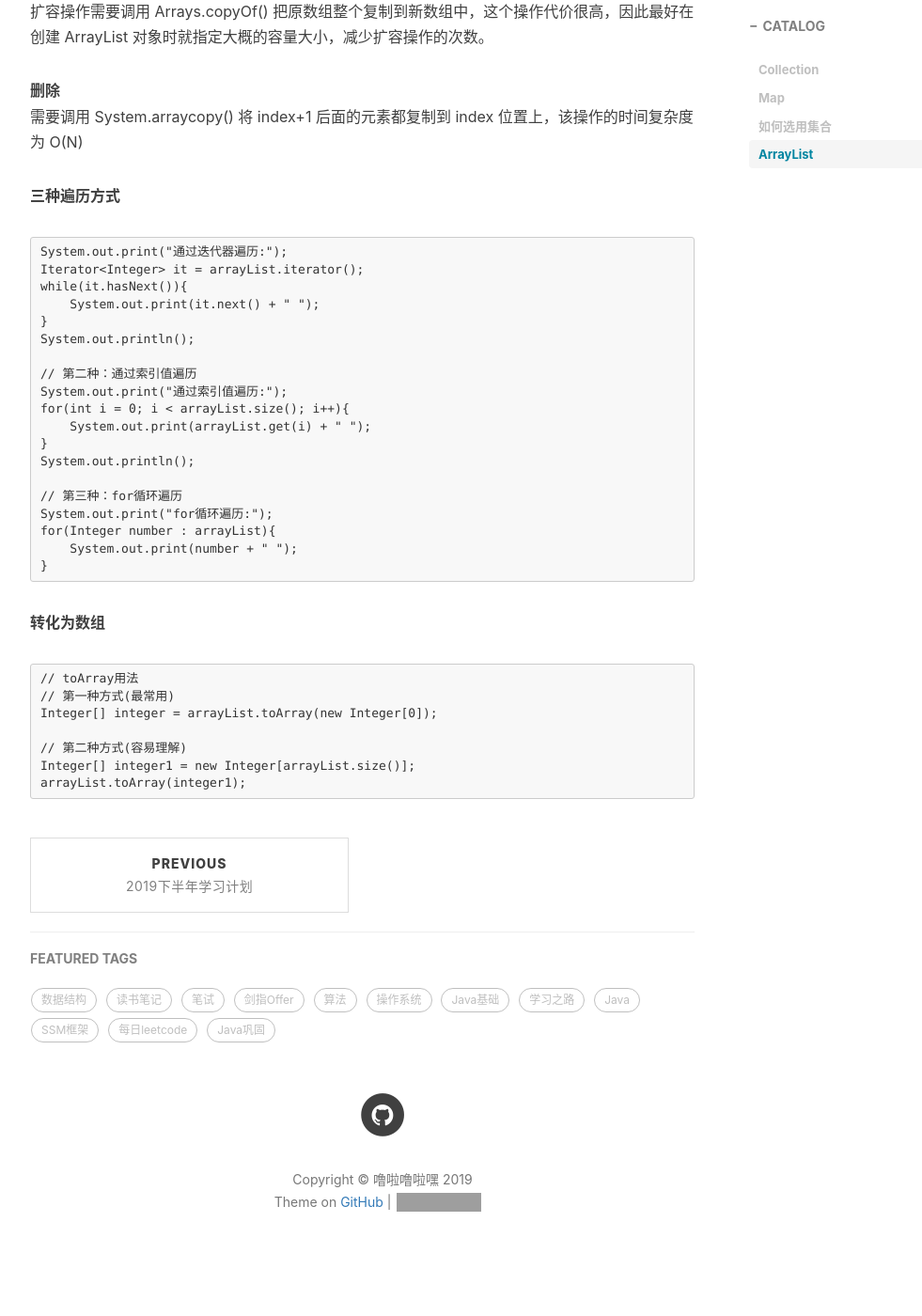
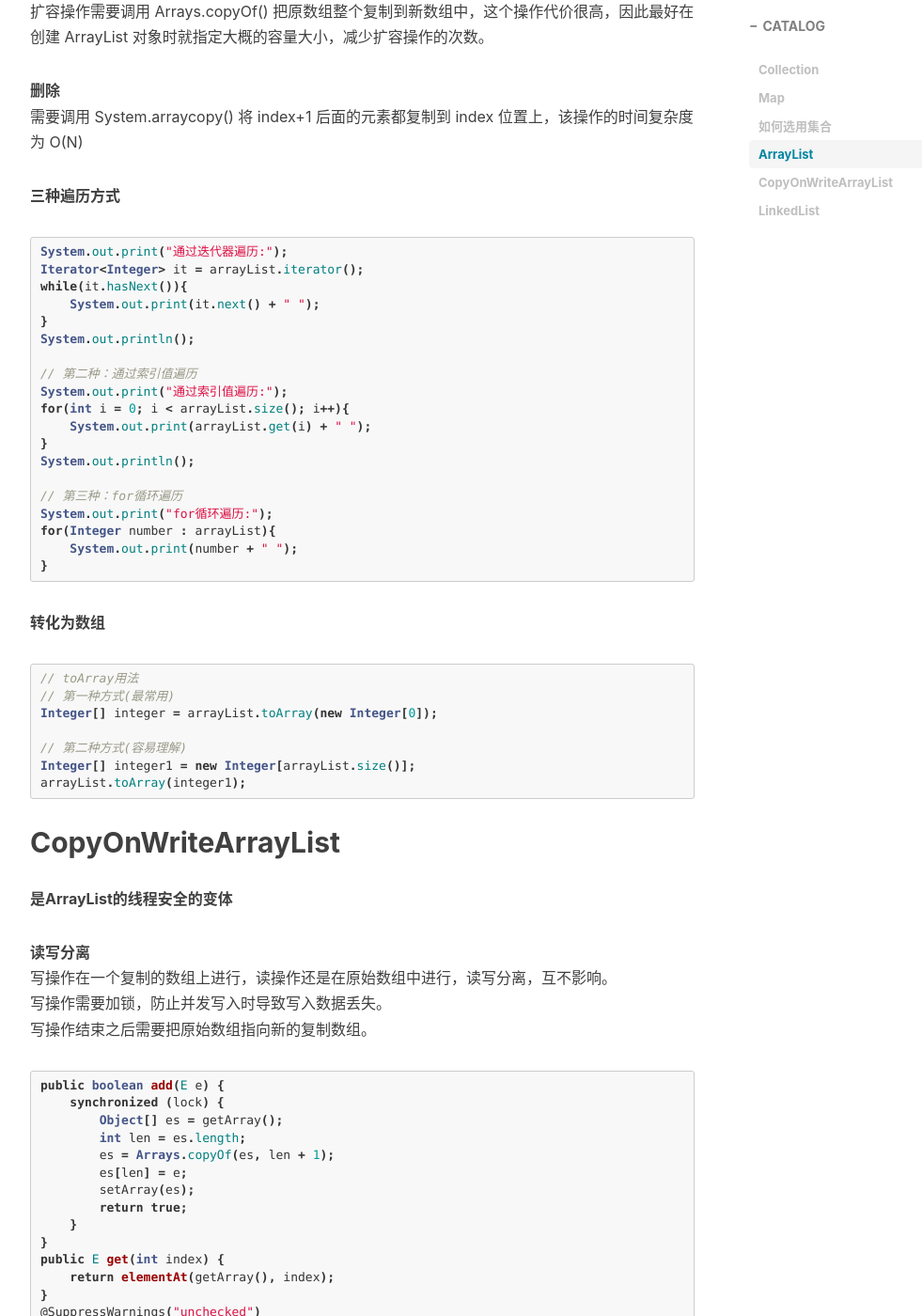
Before and after one commit to zhjcezh/zhjcezh.github.io, a Jekyll site: the page built from _posts/2019-8-21-Java容器.md, in a window 1280 px wide and 1400 px high, scrolled down 2675 px. Shown: the whole window at 94% size, without its empty margins (233-1214 px from the left). Built offline with Jekyll 4.4.1, drawn with Linux system fonts in a browser that asks for light colours; nearby versions of some CDN libraries; comment, search, counter and statistics services are not loaded; some of the changed text lies outside the part shown; grey boxes are pictures that could not be loaded.

Commit message:
Update 2019-8-21-Java容器.md

````diff
--- a/_posts/2019-8-21-Java容器.md
+++ b/_posts/2019-8-21-Java容器.md
@@ -64,7 +64,7 @@ ArrayList 的底层是数组队列，相当于动态数组。与 Java 中的数
 需要调用 System.arraycopy() 将 index+1 后面的元素都复制到 index 位置上，该操作的时间复杂度为 O(N)
 
 **三种遍历方式**
-```
+```java
 System.out.print("通过迭代器遍历:");
 Iterator<Integer> it = arrayList.iterator();
 while(it.hasNext()){
@@ -87,7 +87,7 @@ for(Integer number : arrayList){
 ```
 
 **转化为数组**
-```
+```java
 // toArray用法
 // 第一种方式(最常用)
 Integer[] integer = arrayList.toArray(new Integer[0]);
@@ -96,3 +96,50 @@ Integer[] integer = arrayList.toArray(new Integer[0]);
 Integer[] integer1 = new Integer[arrayList.size()];
 arrayList.toArray(integer1);
 ```
+
+## CopyOnWriteArrayList
+**是ArrayList的线程安全的变体**
+
+**读写分离**
+写操作在一个复制的数组上进行，读操作还是在原始数组中进行，读写分离，互不影响。
+写操作需要加锁，防止并发写入时导致写入数据丢失。
+写操作结束之后需要把原始数组指向新的复制数组。
+```java
+public boolean add(E e) {
+    synchronized (lock) {
+        Object[] es = getArray();
+        int len = es.length;
+        es = Arrays.copyOf(es, len + 1);
+        es[len] = e;
+        setArray(es);
+        return true;
+    }
+}
+public E get(int index) {
+    return elementAt(getArray(), index);
+}
+@SuppressWarnings("unchecked")
+static <E> E elementAt(Object[] a, int index) {
+    return (E) a[index];
+}
+```
+适用场景
+CopyOnWriteArrayList 在写操作的同时允许读操作，大大提高了读操作的性能，因此很适合读多写少的应用场景。
+但是 CopyOnWriteArrayList 有其缺陷：
+内存占用：在写操作时需要复制一个新的数组，使得内存占用为原来的两倍左右；
+数据不一致：读操作不能读取实时性的数据，因为部分写操作的数据还未同步到读数组中。
+所以 CopyOnWriteArrayList 不适合内存敏感以及对实时性要求很高的场景。
+
+## LinkedList
+基于双向链表实现，使用 Node 存储链表节点信息。
+```java
+private static class Node<E> {
+    E item;
+    Node<E> next;
+    Node<E> prev;
+}
+```
+与 ArrayList 的比较
+ArrayList 基于动态数组实现，LinkedList 基于双向链表实现；
+ArrayList 支持随机访问，LinkedList 不支持；
+LinkedList 在任意位置添加删除元素更快。
````
